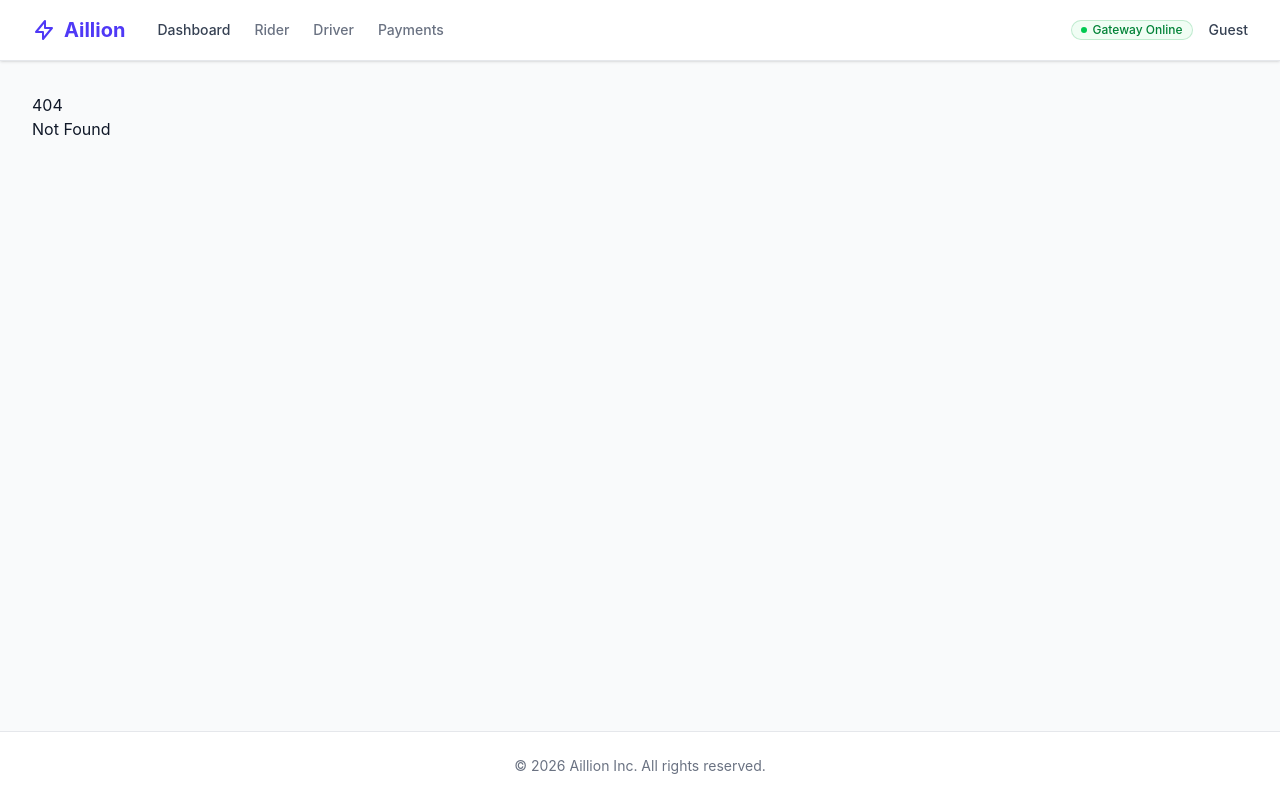
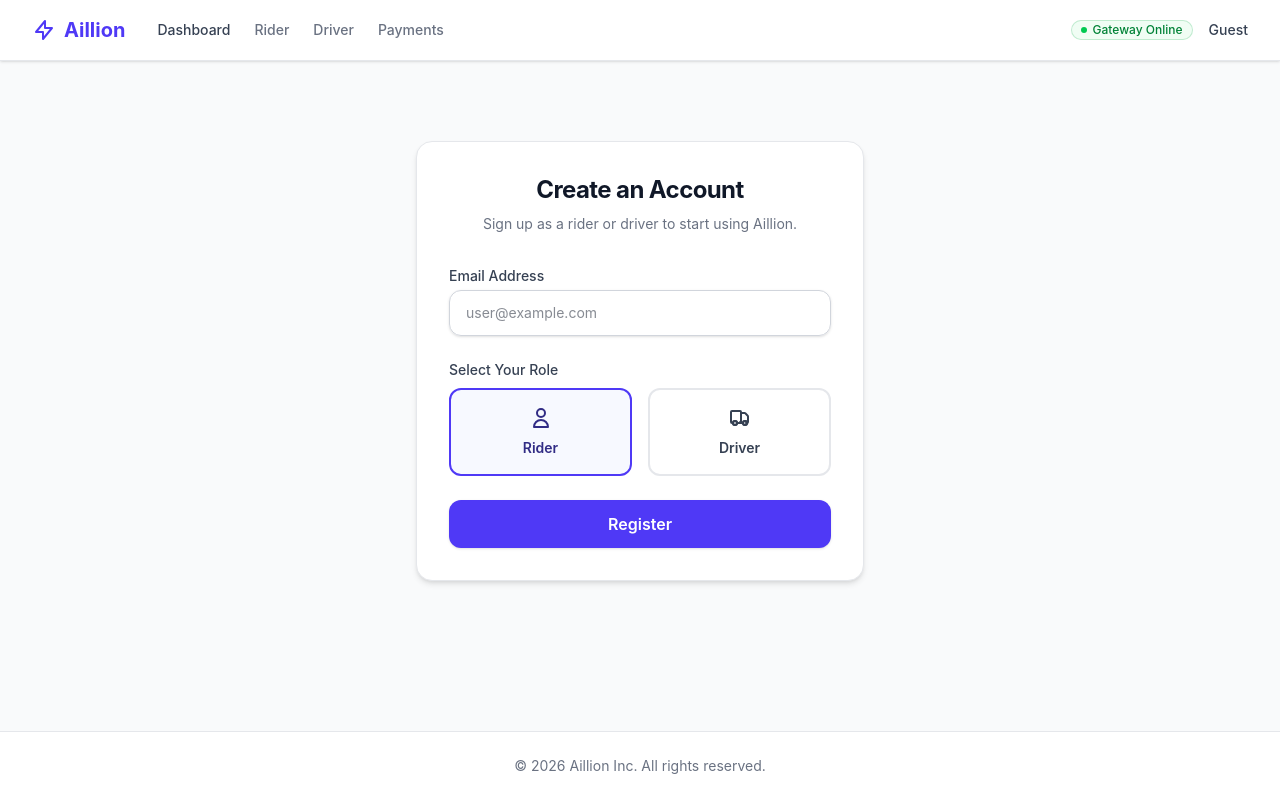
Before and after one commit to aillion-co/haillion, a SvelteKit app in the folder web/app/: page /register in a window 1280 px wide. Before the commit this address had no page. Built offline with nearby package versions, Linux system fonts and the light colour scheme.

Commit message:
feat(web): user registration and authentication UI

```diff
--- /dev/null
+++ b/web/app/src/lib/api/client.ts
@@ -0,0 +1,39 @@
+export interface RegisterRequest {
+	id: string;
+	email: string;
+	role: 'rider' | 'driver';
+}
+
+export interface RegisterResponse {
+	id: string;
+	email: string;
+	role: 'rider' | 'driver';
+}
+
+const API_BASE_URL = 'http://localhost:8080/api';
+
+export class ApiError extends Error {
+	constructor(
+		public status: number,
+		message: string
+	) {
+		super(message);
+		this.name = 'ApiError';
+	}
+}
+
+export async function registerUser(request: RegisterRequest): Promise<RegisterResponse> {
+	const response = await fetch(`${API_BASE_URL}/identity/users/register`, {
+		method: 'POST',
+		headers: {
+			'Content-Type': 'application/json'
+		},
+		body: JSON.stringify(request)
+	});
+
+	if (!response.ok) {
+		throw new ApiError(response.status, `Registration failed with status ${response.status}`);
+	}
+
+	return response.json();
+}
--- /dev/null
+++ b/web/app/src/lib/stores/auth.ts
@@ -0,0 +1,24 @@
+import { writable } from 'svelte/store';
+import { browser } from '$app/environment';
+
+export interface User {
+	id: string;
+	email: string;
+	role: 'rider' | 'driver';
+}
+
+const STORAGE_KEY = 'aillion_user';
+
+const initialUser = browser ? JSON.parse(localStorage.getItem(STORAGE_KEY) || 'null') : null;
+
+export const authStore = writable<User | null>(initialUser);
+
+if (browser) {
+	authStore.subscribe((user) => {
+		if (user) {
+			localStorage.setItem(STORAGE_KEY, JSON.stringify(user));
+		} else {
+			localStorage.removeItem(STORAGE_KEY);
+		}
+	});
+}
--- /dev/null
+++ b/web/app/src/routes/register/+page.svelte
@@ -0,0 +1,181 @@
+<script lang="ts">
+	import { goto } from '$app/navigation';
+	import { registerUser, ApiError } from '$lib/api/client';
+	import { authStore } from '$lib/stores/auth';
+
+	let email = $state('');
+	let role = $state<'rider' | 'driver'>('rider');
+	let loading = $state(false);
+	let errorMessage = $state('');
+
+	function generateUUID() {
+		if (typeof crypto !== 'undefined' && crypto.randomUUID) {
+			return crypto.randomUUID();
+		}
+		return 'xxxxxxxx-xxxx-4xxx-yxxx-xxxxxxxxxxxx'.replace(/[xy]/g, (c) => {
+			const r = (Math.random() * 16) | 0;
+			const v = c === 'x' ? r : (r & 0x3) | 0x8;
+			return v.toString(16);
+		});
+	}
+
+	async function handleSubmit(e: SubmitEvent) {
+		e.preventDefault();
+		loading = true;
+		errorMessage = '';
+
+		const id = generateUUID();
+
+		try {
+			const response = await registerUser({ id, email, role });
+			authStore.set(response);
+			await goto('/');
+		} catch (err) {
+			if (err instanceof ApiError && err.status === 409) {
+				errorMessage = 'Email already registered';
+			} else {
+				errorMessage = 'An unexpected error occurred. Please try again.';
+			}
+		} finally {
+			loading = false;
+		}
+	}
+</script>
+
+<div class="mx-auto max-w-md space-y-6 py-12">
+	<div class="rounded-2xl border border-gray-200 bg-white p-8 shadow-md">
+		<div class="text-center">
+			<h1 class="text-2xl font-bold tracking-tight text-gray-900">Create an Account</h1>
+			<p class="mt-2 text-sm text-gray-500">Sign up as a rider or driver to start using Aillion.</p>
+		</div>
+
+		<form onsubmit={handleSubmit} class="mt-8 space-y-6">
+			{#if errorMessage}
+				<div class="rounded-lg bg-red-50 p-4 text-sm text-red-700" role="alert">
+					<div class="flex">
+						<svg class="mr-2 h-5 w-5 text-red-400" viewBox="0 0 20 20" fill="currentColor">
+							<path
+								fill-rule="evenodd"
+								d="M10 18a8 8 0 100-16 8 8 0 000 16zM8.707 7.293a1 1 0 00-1.414 1.414L8.586 10l-1.293 1.293a1 1 0 101.414 1.414L10 11.414l1.293 1.293a1 1 0 001.414-1.414L11.414 10l1.293-1.293a1 1 0 00-1.414-1.414L10 8.586 8.707 7.293z"
+								clip-rule="evenodd"
+							/>
+						</svg>
+						<span class="font-medium" data-testid="error-message">{errorMessage}</span>
+					</div>
+				</div>
+			{/if}
+
+			<div class="space-y-1">
+				<label for="email" class="block text-sm font-medium text-gray-700">Email Address</label>
+				<input
+					type="email"
+					id="email"
+					name="email"
+					required
+					bind:value={email}
+					disabled={loading}
+					placeholder="user@example.com"
+					class="block w-full rounded-xl border border-gray-300 px-4 py-3 text-gray-900 shadow-sm focus:border-indigo-500 focus:ring-indigo-500 sm:text-sm"
+				/>
+			</div>
+
+			<div class="space-y-2">
+				<span class="block text-sm font-medium text-gray-700">Select Your Role</span>
+				<div class="grid grid-cols-2 gap-4">
+					<label
+						class="flex cursor-pointer flex-col items-center justify-center rounded-xl border-2 p-4 transition-all hover:bg-gray-50 {role ===
+						'rider'
+							? 'border-indigo-600 bg-indigo-50/50 text-indigo-900'
+							: 'border-gray-200 text-gray-700'}"
+					>
+						<input
+							type="radio"
+							name="role"
+							value="rider"
+							bind:group={role}
+							disabled={loading}
+							class="sr-only"
+						/>
+						<svg
+							xmlns="http://www.w3.org/2000/svg"
+							class="mb-2 h-6 w-6"
+							fill="none"
+							viewBox="0 0 24 24"
+							stroke="currentColor"
+							stroke-width="2"
+						>
+							<path
+								stroke-linecap="round"
+								stroke-linejoin="round"
+								d="M16 7a4 4 0 11-8 0 4 4 0 018 0zM12 14a7 7 0 00-7 7h14a7 7 0 00-7-7z"
+							/>
+						</svg>
+						<span class="text-sm font-semibold">Rider</span>
+					</label>
+
+					<label
+						class="flex cursor-pointer flex-col items-center justify-center rounded-xl border-2 p-4 transition-all hover:bg-gray-50 {role ===
+						'driver'
+							? 'border-indigo-600 bg-indigo-50/50 text-indigo-900'
+							: 'border-gray-200 text-gray-700'}"
+					>
+						<input
+							type="radio"
+							name="role"
+							value="driver"
+							bind:group={role}
+							disabled={loading}
+							class="sr-only"
+						/>
+						<svg
+							xmlns="http://www.w3.org/2000/svg"
+							class="mb-2 h-6 w-6"
+							fill="none"
+							viewBox="0 0 24 24"
+							stroke="currentColor"
+							stroke-width="2"
+						>
+							<path
+								stroke-linecap="round"
+								stroke-linejoin="round"
+								d="M9 17a2 2 0 11-4 0 2 2 0 014 0zM19 17a2 2 0 11-4 0 2 2 0 014 0z"
+							/>
+							<path
+								stroke-linecap="round"
+								stroke-linejoin="round"
+								d="M13 16V6a1 1 0 00-1-1H4a1 1 0 00-1 1v10a1 1 0 001 1h1m8-1a1 1 0 01-1 1H9m4-1V8a1 1 0 011-1h2.586a1 1 0 01.707.293l2.414 2.414a1 1 0 01.293.707V16a1 1 0 01-1 1h-1m-6-1a1 1 0 001 1h1M5 17a2 2 0 104 0m-4 0a2 2 0 114 0m6 0a2 2 0 104 0m-4 0a2 2 0 114 0"
+							/>
+						</svg>
+						<span class="text-sm font-semibold">Driver</span>
+					</label>
+				</div>
+			</div>
+
+			<button
+				type="submit"
+				disabled={loading}
+				class="flex w-full items-center justify-center rounded-xl bg-indigo-600 px-5 py-3 text-base font-semibold text-white shadow-sm transition-colors hover:bg-indigo-500 focus:ring-2 focus:ring-indigo-500 focus:ring-offset-2 focus:outline-none disabled:cursor-not-allowed disabled:bg-indigo-400"
+			>
+				{#if loading}
+					<svg
+						class="mr-3 -ml-1 h-5 w-5 animate-spin text-white"
+						xmlns="http://www.w3.org/2000/svg"
+						fill="none"
+						viewBox="0 0 24 24"
+					>
+						<circle class="opacity-25" cx="12" cy="12" r="10" stroke="currentColor" stroke-width="4"
+						></circle>
+						<path
+							class="opacity-75"
+							fill="currentColor"
+							d="M4 12a8 8 0 018-8V0C5.373 0 0 5.373 0 12h4zm2 5.291A7.962 7.962 0 014 12H0c0 3.042 1.135 5.824 3 7.938l3-2.647z"
+						></path>
+					</svg>
+					Registering...
+				{:else}
+					Register
+				{/if}
+			</button>
+		</form>
+	</div>
+</div>
--- /dev/null
+++ b/web/app/src/routes/register/+page.ts
@@ -0,0 +1,5 @@
+import type { PageLoad } from './$types';
+
+export const load: PageLoad = async () => {
+	return {};
+};
```
Also changed, not shown: 2 other files (tests, documents, lock files or other folders).
